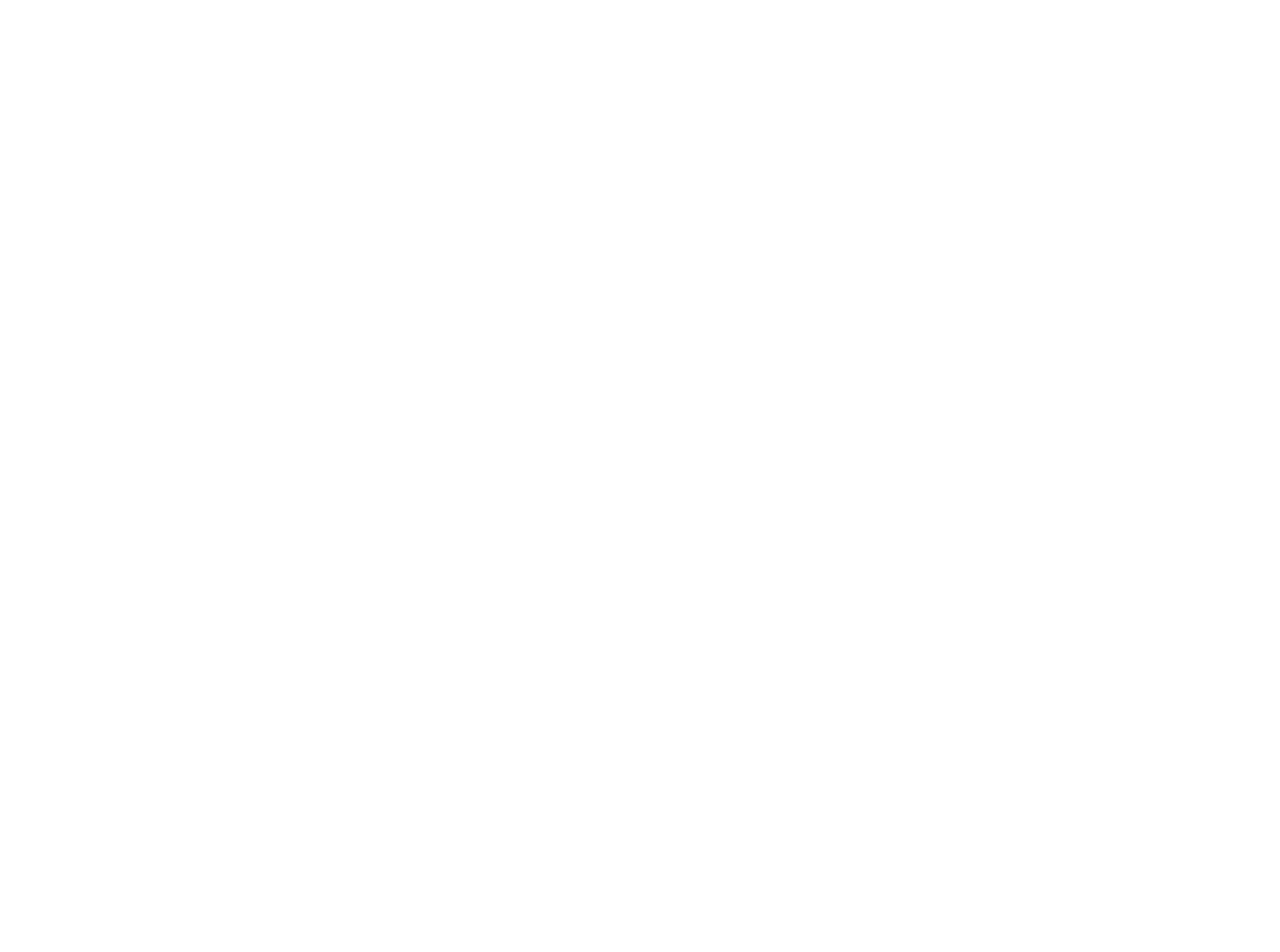
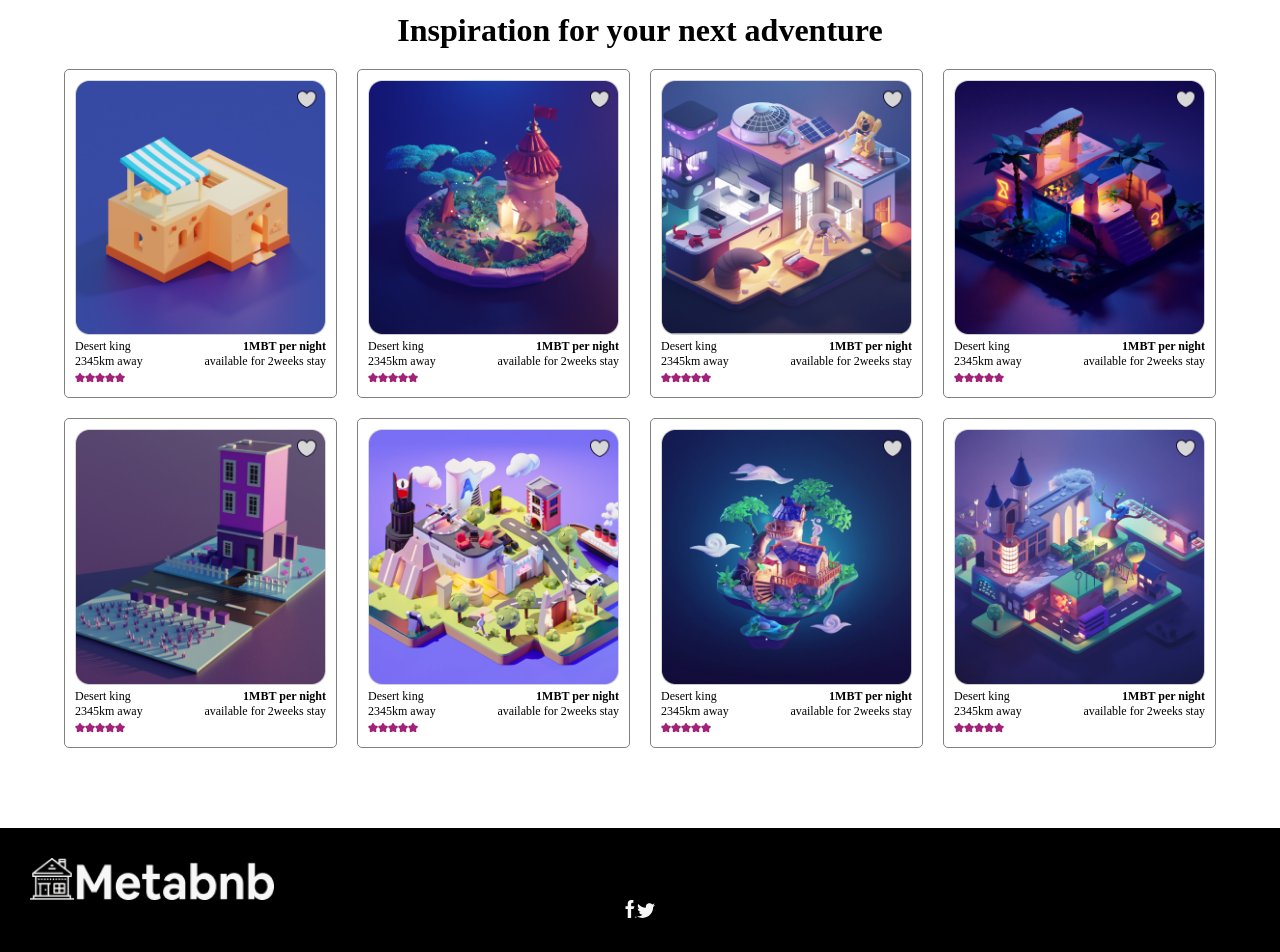
Before and after one commit to Terry-Magnus/Meta-BNB, a React (Create React App) app: page / in a window 1280 px wide. Shown: the part 664-1616 px from the top of the page. Before the commit the page ends 800 px from the top, so only its background shows below. Built offline with nearby package versions, Linux system fonts and the light colour scheme; a web font is replaced by a local one.

Commit message:
updated components

```diff
--- a/src/App.scss
+++ b/src/App.scss
@@ -1,10 +1,20 @@
 @import url('https://fonts.googleapis.com/css2?family=Inter:wght@400;700&family=Red+Rose:wght@400;600&display=swap');
-@import url(./assets/components/header.styles.scss);
+@import url("./assets/components/header.styles.scss");
+@import url("./assets//components//card/card.styles.scss");
+$bp-mobile: 576px;
 
 * {
     margin: 0;
     padding: 0;
     box-sizing: border-box;
+}
+
+.btn {
+    background: linear-gradient(90deg, #A02279 11.45%, #A02279 11.45%);
+    border-radius: 10px;
+    border: 0;
+    color: white;
+    padding: 10px 20px;
 }
 
 .App {
@@ -16,13 +26,7 @@
         color: #A02279;
     }
 
-    .btn {
-        background: linear-gradient(90deg, #A02279 11.45%, #A02279 11.45%);
-        border-radius: 10px;
-        border: 0;
-        color: white;
-        padding: 10px 20px;
-    }
+
 
     // Hero component
     .hero {
@@ -43,7 +47,7 @@
                 font-size: 24px;
             }
 
-            @media(min-width: 576px) {
+            @media(min-width: $bp-mobile) {
                 text-align: left;
                 width: 60%;
             }
@@ -70,7 +74,7 @@
 
         }
 
-        @media(min-width: 576px) {
+        @media(min-width: $bp-mobile) {
             flex-direction: row;
             justify-content: space-between;
         }
@@ -88,4 +92,29 @@
         }
     }
 
+    main {
+        margin: 10vh 0;
+
+        h1 {
+            font-weight: bold;
+            margin-block: 20px;
+        }
+
+    }
+
+    footer {
+        background: #000;
+        padding: 30px;
+
+        .footer-logo {
+            width: 20%;
+            display: flex;
+            align-items: center;
+
+            img {
+                width: 100%;
+            }
+        }
+    }
+
 }
--- a/src/assets/components/footer.component.js
+++ b/src/assets/components/footer.component.js
@@ -1,5 +1,23 @@
+import { Link } from "react-router-dom"
+import footerlogo from "../images/logo-footer.png"
+import facebook from "../images/facebook.svg"
+import instagram from "../images/instagram.svg"
+import twitter from "../images/twitter.svg"
+
 const Footer = () => {
-    return <div>This is the footer</div>
+    return (
+        <footer>
+            <div className="footer-left">
+                <div className="footer-logo"><img src={footerlogo} alt="footer-logo" /></div>
+                <div className="social">
+                    <Link to="#"><img src={facebook} alt="facebook" /></Link>
+                    <Link to="#"><img src={instagram} alt="instagram" /></Link>
+                    <Link to="#"><img src={twitter} alt="twitter" /></Link>
+                </div>
+
+            </div>
+        </footer>
+    )
 }
 
 export default Footer
--- a/src/assets/components/header.component.js
+++ b/src/assets/components/header.component.js
@@ -7,7 +7,7 @@
         <header>
             <div className="logo"><img src={logo} alt="logo-header" /></div>
             <nav>
-                <Link to="#">Home</Link>
+                <Link to="/">Home</Link>
                 <Link to="/places">Places to stay</Link>
                 <Link to="#">NFTs</Link>
                 <Link to="#">Community</Link>
--- a/src/assets/components/main.component.js
+++ b/src/assets/components/main.component.js
@@ -1,3 +1,19 @@
+import Card from "./card/card.component"
+const images = [
+    "nft-img1.png", "nft-img2.png", "nft-img3.png", "nft-img4.png", "nft-img5.png", "nft-img6.png",
+    "nft-img7.png", "nft-img8.png"
+]
+
 export default function Main() {
-    return <div className="main">This is the main content</div>
+    return (
+        <main>
+            <h1>Inspiration for your next adventure</h1>
+            <div className="card-deck">
+                {images.map(img => {
+                    return <Card key={img} src={img} />
+                })}
+            </div>
+
+        </main>
+    )
 }
```
Also changed, not shown: src/assets/images/nft-img1.png.
